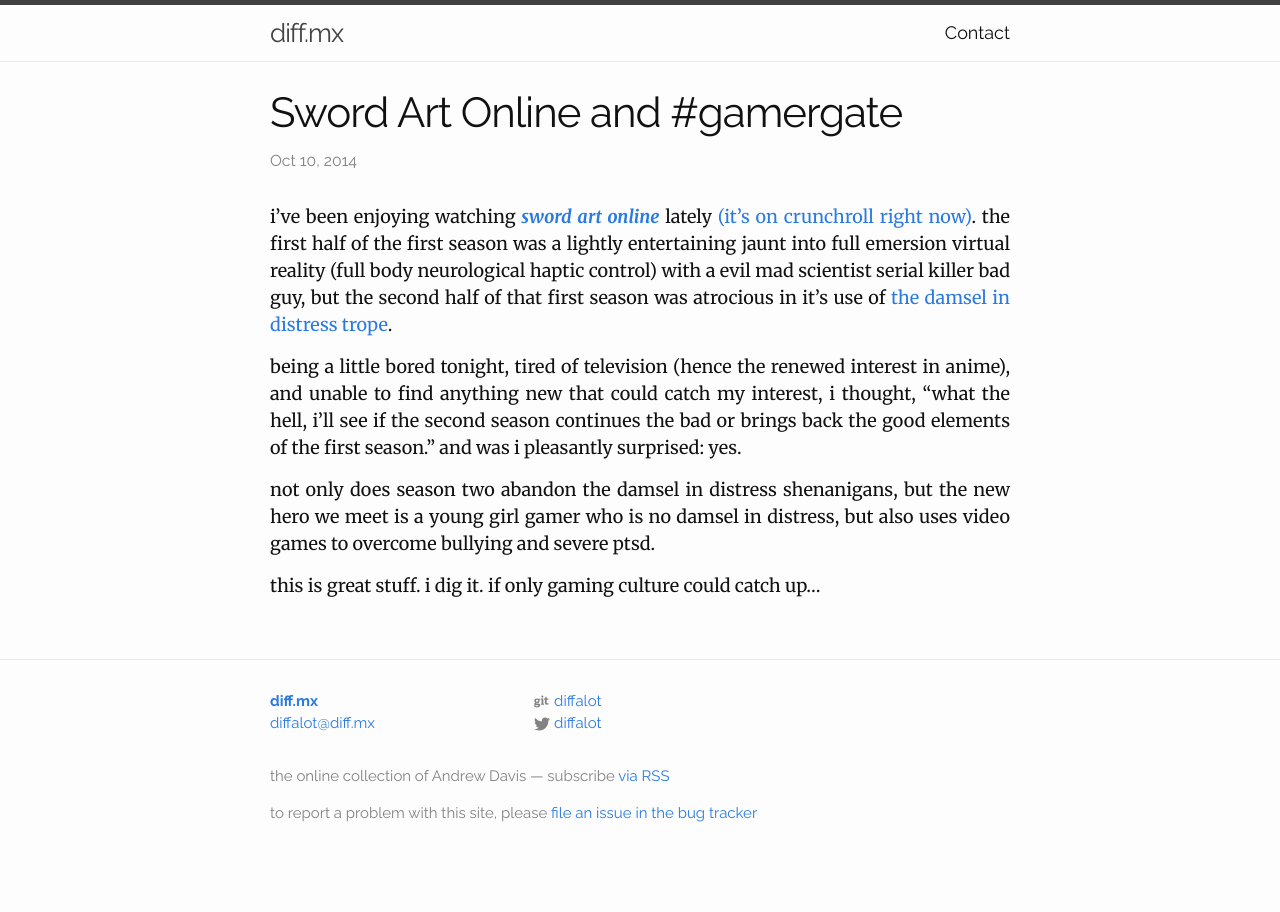
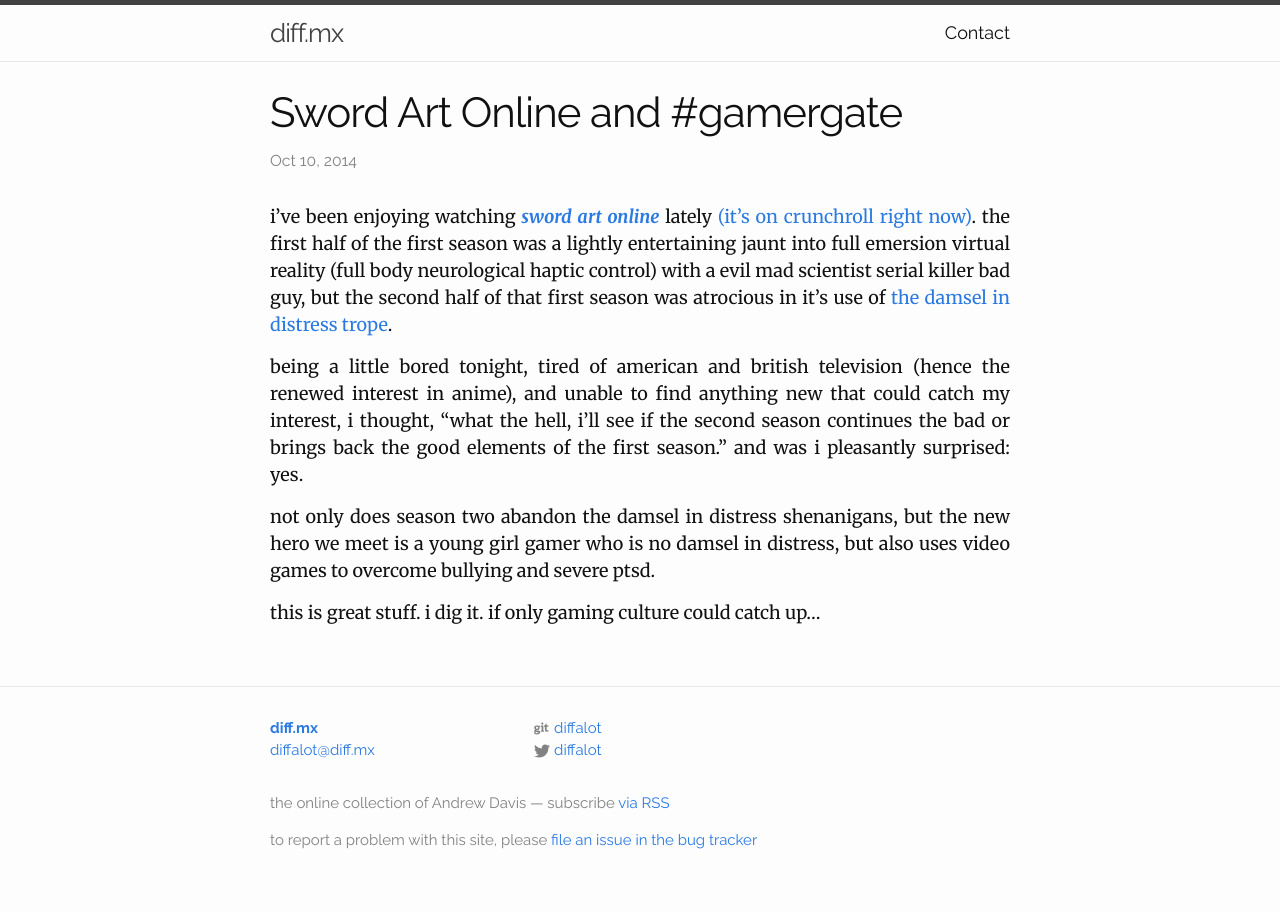
Before and after one commit to diffalot/diff.mx, a Jekyll site: the page built from _posts/2014-10-10-sword-art-online.markdown, in a window 1280 px wide. Built offline with Jekyll 4.4.1, drawn with Linux system fonts in a browser that asks for light colours.

Commit message:
update tags, make clear that i'm bored with america and britain

```diff
--- a/_posts/2014-10-10-sword-art-online.markdown
+++ b/_posts/2014-10-10-sword-art-online.markdown
@@ -15,11 +15,11 @@
 atrocious in it's use of [the damsel in distress
 trope](http://www.feministfrequency.com/tag/damsel-in-distress/).
 
-being a little bored tonight, tired of television (hence the renewed interest
-in anime), and unable to find anything new that could catch my interest, i
-thought, "what the hell, i'll see if the second season continues the bad or
-brings back the good elements of the first season."  and was i pleasantly
-surprised: yes.
+being a little bored tonight, tired of american and british television (hence
+the renewed interest in anime), and unable to find anything new that could
+catch my interest, i thought, "what the hell, i'll see if the second season
+continues the bad or brings back the good elements of the first season."  and
+was i pleasantly surprised: yes.
 
 not only does season two abandon the damsel in distress shenanigans, but the
 new hero we meet is a young girl gamer who is no damsel in distress, but also
```
Also changed, not shown: other parts of _posts/2014-10-10-sword-art-online.markdown (+2 -2 lines).
